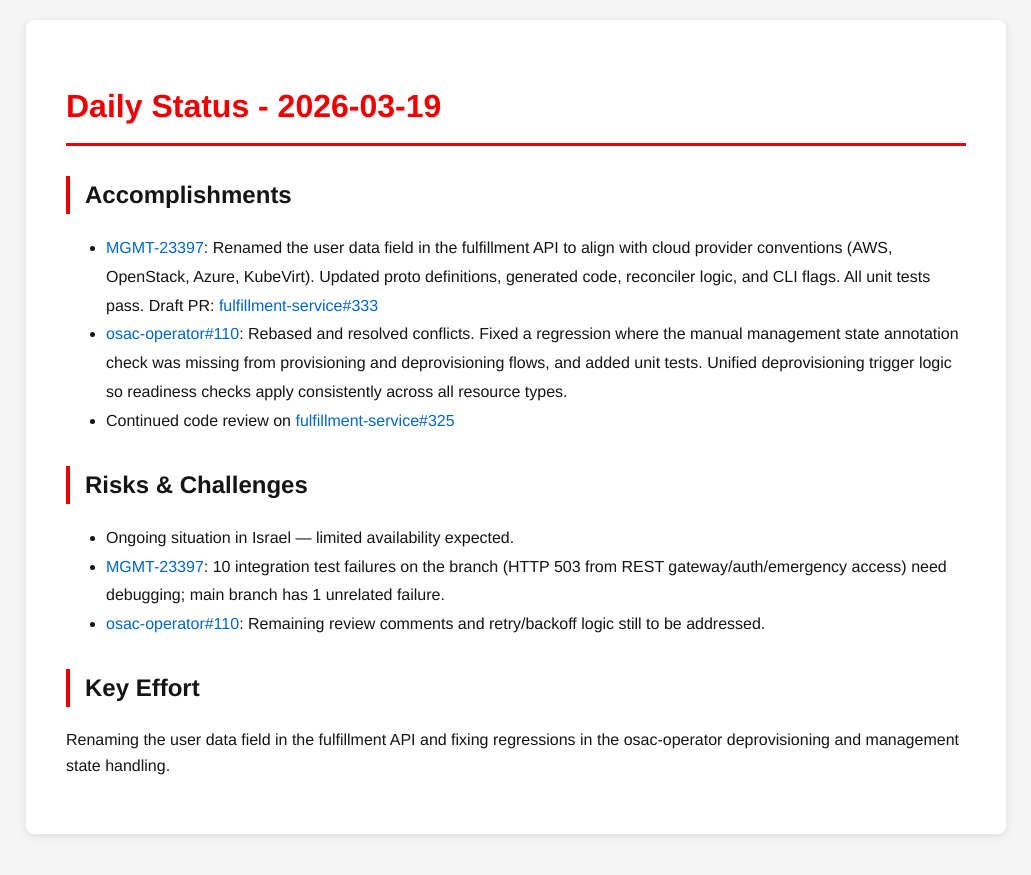
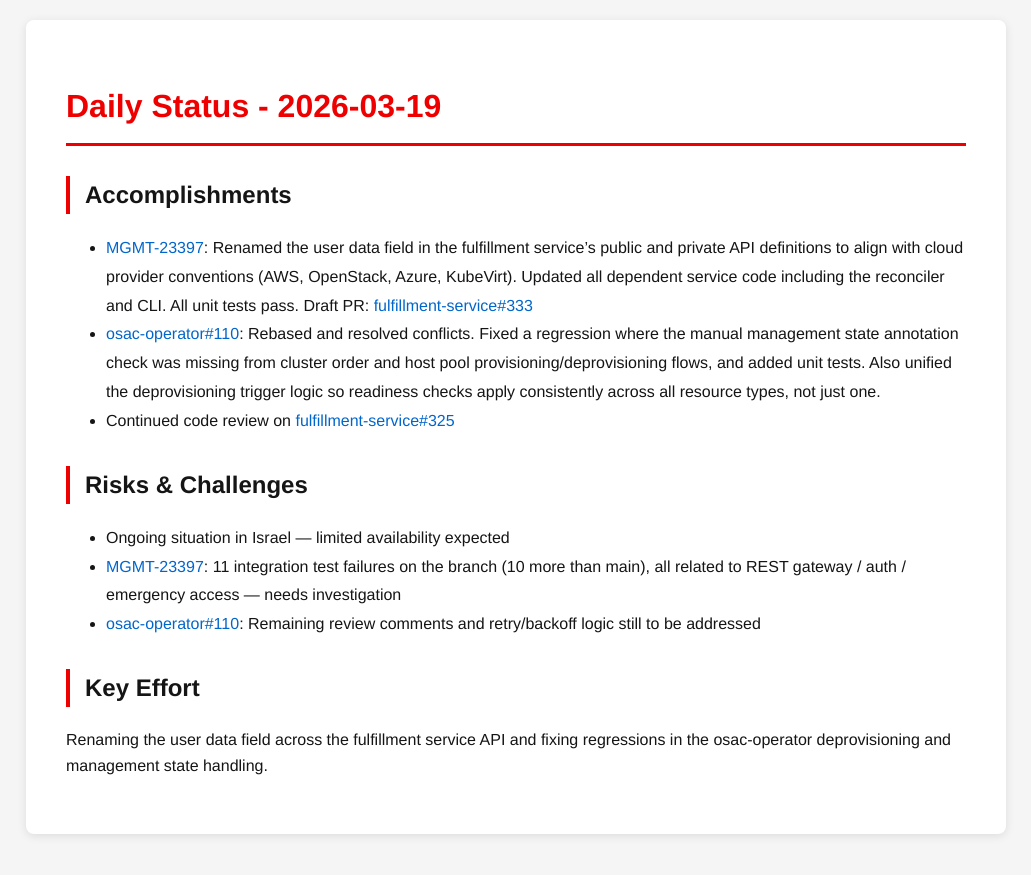
Before and after one commit to tzvatot/daily-status, a Jekyll site: the page built from 2026-03-19.md, in a window 1280 px wide. Shown: the top 875 px of the page, without its empty margins (124-1155 px from the left). Built offline with Jekyll 4.4.1, drawn with Linux system fonts in a browser that asks for light colours.

Commit message:
Daily status update - 2026-03-19

```diff
--- a/2026-03-19.md
+++ b/2026-03-19.md
@@ -7,14 +7,14 @@ date: 2026-03-19
 # Daily Status - 2026-03-19
 
 ## Accomplishments
-- [MGMT-23397](https://issues.redhat.com/browse/MGMT-23397): Renamed the user data field in the fulfillment API to align with cloud provider conventions (AWS, OpenStack, Azure, KubeVirt). Updated proto definitions, generated code, reconciler logic, and CLI flags. All unit tests pass. Draft PR: [fulfillment-service#333](https://github.com/osac-project/fulfillment-service/pull/333)
-- [osac-operator#110](https://github.com/osac-project/osac-operator/pull/110): Rebased and resolved conflicts. Fixed a regression where the manual management state annotation check was missing from provisioning and deprovisioning flows, and added unit tests. Unified deprovisioning trigger logic so readiness checks apply consistently across all resource types.
+- [MGMT-23397](https://issues.redhat.com/browse/MGMT-23397): Renamed the user data field in the fulfillment service's public and private API definitions to align with cloud provider conventions (AWS, OpenStack, Azure, KubeVirt). Updated all dependent service code including the reconciler and CLI. All unit tests pass. Draft PR: [fulfillment-service#333](https://github.com/osac-project/fulfillment-service/pull/333)
+- [osac-operator#110](https://github.com/osac-project/osac-operator/pull/110): Rebased and resolved conflicts. Fixed a regression where the manual management state annotation check was missing from cluster order and host pool provisioning/deprovisioning flows, and added unit tests. Also unified the deprovisioning trigger logic so readiness checks apply consistently across all resource types, not just one.
 - Continued code review on [fulfillment-service#325](https://github.com/osac-project/fulfillment-service/pull/325)
 
 ## Risks & Challenges
-- Ongoing situation in Israel — limited availability expected.
-- [MGMT-23397](https://issues.redhat.com/browse/MGMT-23397): 10 integration test failures on the branch (HTTP 503 from REST gateway/auth/emergency access) need debugging; main branch has 1 unrelated failure.
-- [osac-operator#110](https://github.com/osac-project/osac-operator/pull/110): Remaining review comments and retry/backoff logic still to be addressed.
+- Ongoing situation in Israel — limited availability expected
+- [MGMT-23397](https://issues.redhat.com/browse/MGMT-23397): 11 integration test failures on the branch (10 more than main), all related to REST gateway / auth / emergency access — needs investigation
+- [osac-operator#110](https://github.com/osac-project/osac-operator/pull/110): Remaining review comments and retry/backoff logic still to be addressed
 
 ## Key Effort
-Renaming the user data field in the fulfillment API and fixing regressions in the osac-operator deprovisioning and management state handling.
+Renaming the user data field across the fulfillment service API and fixing regressions in the osac-operator deprovisioning and management state handling.
```
